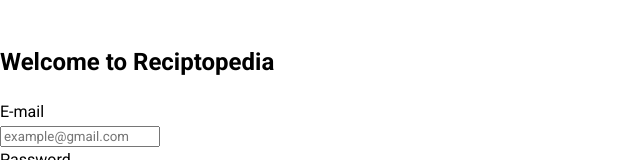
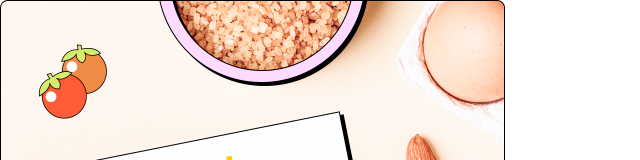
Before and after one commit to recipetoria/recipetoria-frontend, a React (Create React App) app: page /sign_in in a window 1280 px wide. Shown: the top 160 px of the page, without its empty margins (0-640 px from the left). Built offline with nearby package versions, Linux system fonts and the light colour scheme; a web font is replaced by a local one.

Commit message:
feat: add image

```diff
--- a/src/pages/SignPage/SignPage.tsx
+++ b/src/pages/SignPage/SignPage.tsx
@@ -10,6 +10,7 @@ import { Link } from "react-router-dom";
 import Input from "../../components/Input/Input";
 import { FormValues } from "../../types/types";
 import "./SignPage.scss";
+import Image from "../../assets/png/bg_img.png";
 
 type SignMode = "signUp" | "signIn";
 
@@ -47,7 +48,7 @@ export default function SignPage(props: ISignPageProps) {
     <main className="main">
       <article className="sign-page">
         <section className="sign-page__img-wrapper">
-          <img src="" alt="" />
+          <img src={Image} alt="recipe and plate" />
         </section>
         <section className="sign-page__form-n-header">
           <h2>Welcome to Reciptopedia</h2>
```
Also changed, not shown: src/assets/png/bg_img.png (added).
